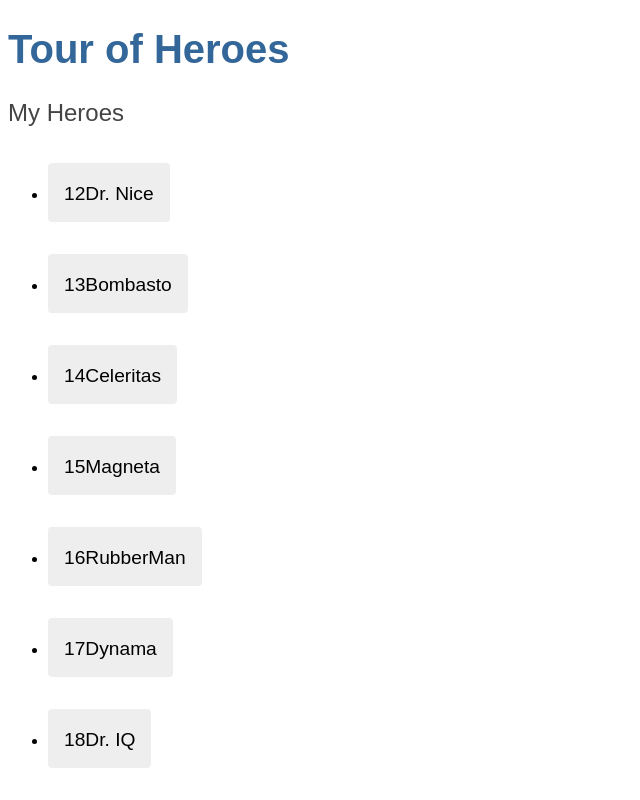
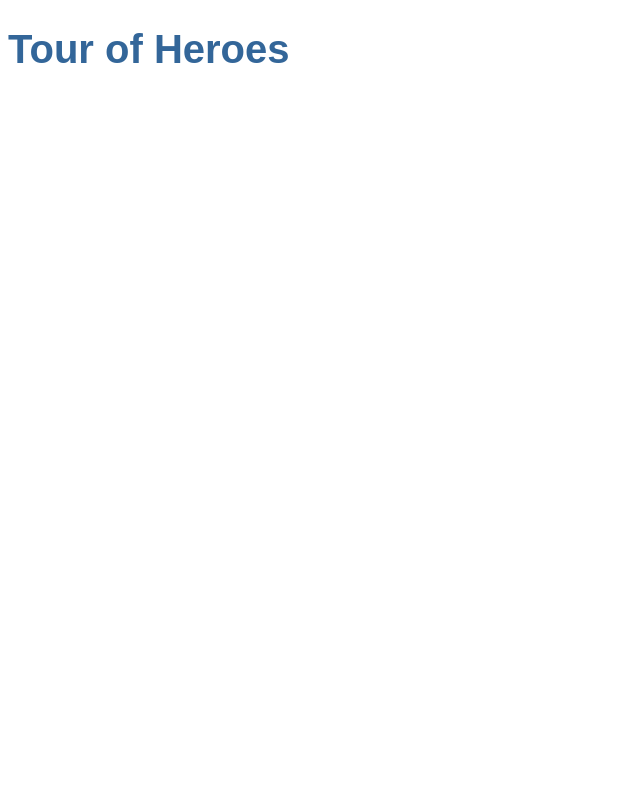
Before and after one commit to gulsenkeskin/angular-tour-of-heroes, an Angular app: page / in a window 1280 px wide. Shown: the top 800 px of the page, without its empty margins (0-640 px from the left). Built offline with nearby package versions, Linux system fonts and the light colour scheme.

Commit message:
router-outlet
kullanımı

```diff
--- a/src/app/app-routing.module.ts
+++ b/src/app/app-routing.module.ts
@@ -1,10 +1,18 @@
 import { NgModule } from '@angular/core';
 import { RouterModule, Routes } from '@angular/router';
+import { HeroesComponent } from './heroes/heroes.component';
 
-const routes: Routes = [];
+const routes: Routes = [
+  { path: 'heroes', component: HeroesComponent }
+];
 
 @NgModule({
+
+  //Yönlendiriciyi uygulamanın kök düzeyinde yapılandırdığınız için yöntem forRoot() olarak adlandırılır.
+  //forRoot() yöntemi, yönlendirme için gereken servis sağlayıcıları ve yönergeleri sağlar ve geçerli tarayıcı URL'sine dayalı olarak ilk gezinmeyi gerçekleştirir.
   imports: [RouterModule.forRoot(routes)],
-  exports: [RouterModule]
+
+  //Ardından, AppRoutingModule, RouterModule'u uygulama genelinde kullanılabilir olacak şekilde dışa aktarır.
+  exports: [RouterModule],
 })
 export class AppRoutingModule { }
--- a/src/app/app.component.html
+++ b/src/app/app.component.html
@@ -1,3 +1,7 @@
 <h1>{{title}}</h1>
-<app-heroes></app-heroes>
+<!-- <app-heroes></app-heroes> -->
+
+<!--router-outlet Angular'ın mevcut yönlendirici durumuna göre dinamik olarak doldurduğu bir yer tutucu görevi görür. -->
+<router-outlet></router-outlet>
+
 <app-messages></app-messages>
```
